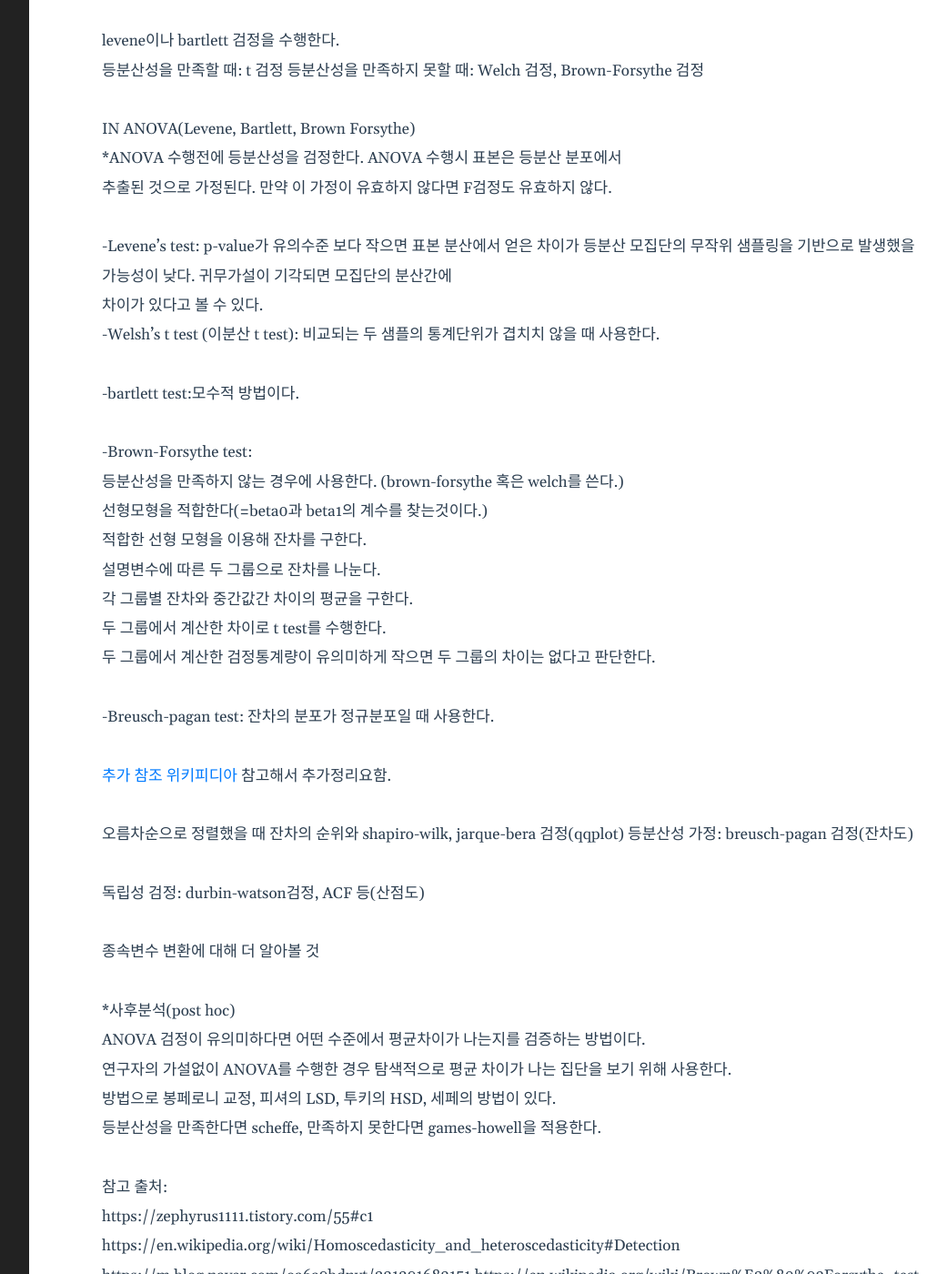
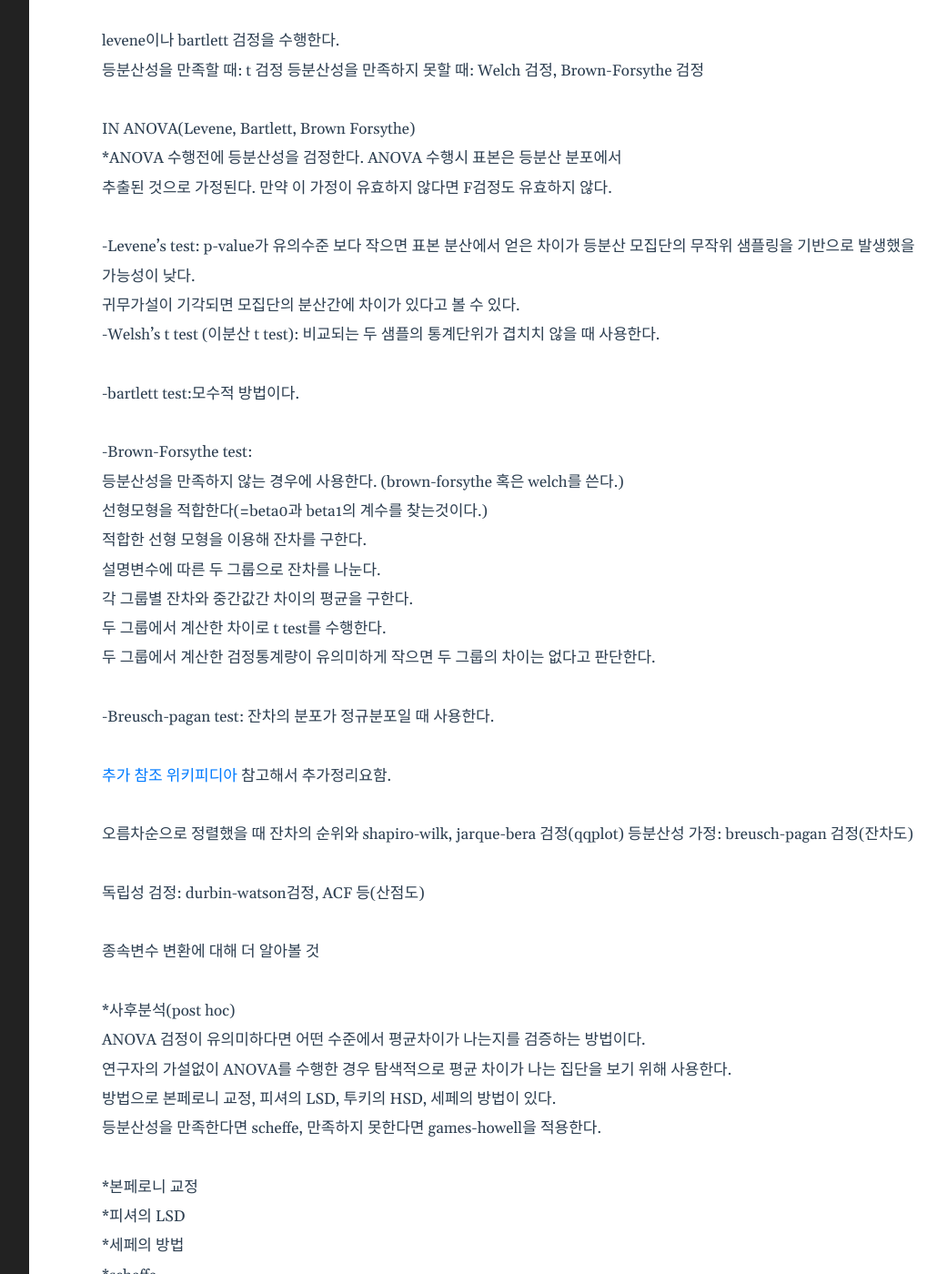
Before and after one commit to shina1221/shina1221.github.io, a Jekyll site: the page built from _posts/도서/비전공자를 위한 통계방법론/2023-09-11-29.회귀분석의 기본가정과 충족여부 검증2.markdown, in a window 1280 px wide and 1400 px high, scrolled down 1544 px. Shown: the whole window at 91% size, without its empty margins (188-1229 px from the left). Built offline with Jekyll 4.4.1, drawn with Linux system fonts in a browser that asks for light colours.

Commit message:
Update 2023-09-11-29.회귀분석의 기본가정과 충족여부 검증2.markdown

```diff
--- a/_posts/도서/비전공자를 위한 통계방법론/2023-09-11-29.회귀분석의 기본가정과 충족여부 검증2.markdown
+++ b/_posts/도서/비전공자를 위한 통계방법론/2023-09-11-29.회귀분석의 기본가정과 충족여부 검증2.markdown
@@ -60,8 +60,8 @@
 추출된 것으로 가정된다. 만약 이 가정이 유효하지 않다면 F검정도 유효하지 않다.
 <br>
 -Levene's test:
-p-value가 유의수준 보다 작으면 표본 분산에서 얻은 차이가 등분산 모집단의 무작위 샘플링을 기반으로 발생했을 가능성이 낮다. 귀무가설이 기각되면 모집단의 분산간에
-차이가 있다고 볼 수 있다.
+p-value가 유의수준 보다 작으면 표본 분산에서 얻은 차이가 등분산 모집단의 무작위 샘플링을 기반으로 발생했을 가능성이 낮다.
+귀무가설이 기각되면 모집단의 분산간에 차이가 있다고 볼 수 있다.
 -Welsh's t test (이분산 t test): 비교되는 두 샘플의 통계단위가 겹치치 않을 때 사용한다.
 <br>
 -bartlett test:모수적 방법이다.
@@ -91,9 +91,15 @@
 *사후분석(post hoc)
 ANOVA 검정이 유의미하다면 어떤 수준에서 평균차이가 나는지를 검증하는 방법이다.
 연구자의 가설없이 ANOVA를 수행한 경우 탐색적으로 평균 차이가 나는 집단을 보기 위해 사용한다.
-방법으로 봉페로니 교정, 피셔의 LSD, 투키의 HSD, 세페의 방법이 있다.
+방법으로 본페로니 교정, 피셔의 LSD, 투키의 HSD, 세페의 방법이 있다.
 등분산성을 만족한다면 scheffe, 만족하지 못한다면 games-howell을 적용한다.
 <br>
+*본페로니 교정
+*피셔의 LSD
+*세페의 방법
+*scheffe
+*games-howell
+
 참고 출처:
 https://zephyrus1111.tistory.com/55#c1
 https://en.wikipedia.org/wiki/Homoscedasticity_and_heteroscedasticity#Detection
```
